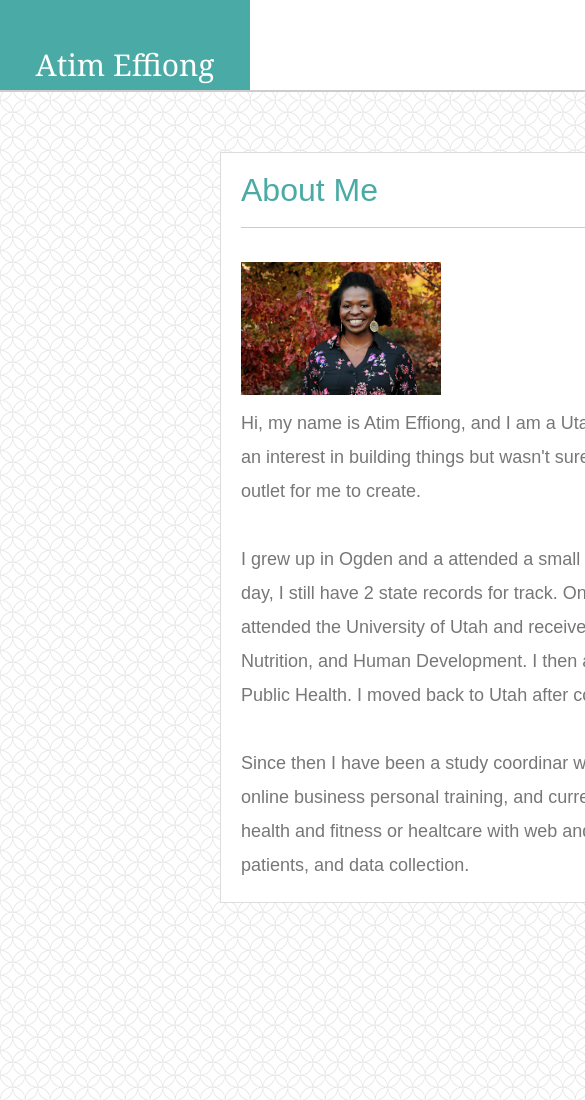
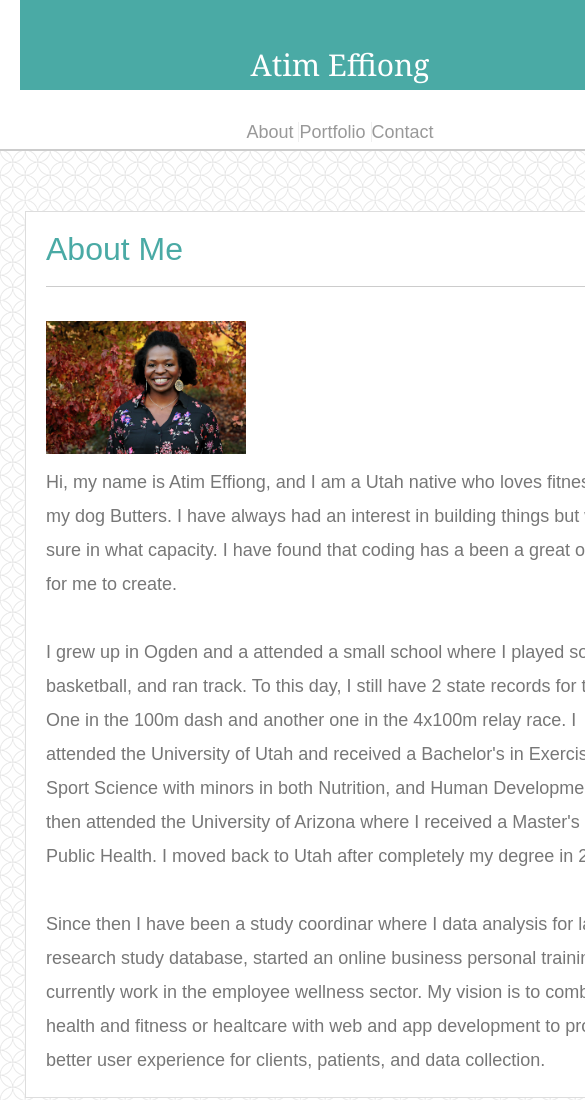
Before and after one commit to aeffiong/responsive-portfolio, a plain HTML site: page index.html in a window 390 px wide. Shown: the top 1100 px of the page, 585 px wide, since content can reach past the window. Drawn offline with Linux system fonts and the light colour scheme; a script that the page names is missing.

Commit message:
worked on media queries

```diff
--- a/assests/css/style.css
+++ b/assests/css/style.css
@@ -11,7 +11,7 @@ body {
     font-size: 18px;
     line-height: 34px;
     font-family: 'Arial', 'Helvetica Neue', Helvetica, sans-serif;
-    min-width: 960px;
+    /* max-width: 960px; */
     width: 100%;
     height: 100%;
 }
@@ -55,6 +55,7 @@ body {
     /* position: fixed; */
     top: 0px;
     width: 100%;
+
 
 }
 
@@ -214,41 +215,102 @@ input[type=submit] {
 }
 
 @media screen and (max-width: 980px) {
+    body {
+        width: 100%;
+    }
+
+    #header, #footer {
+        width: 100%;
+        min-width: 1000px;
+      }
+    /* I would figure out how to get the header to stay static and not cut off as it gets smaller */
+    #header {
+        position: static;
+    }
+
+    #content {
+        clear: both;
+        width: 100%;
+        margin-right: 0px;
+    }
+    #wrapper {
+        /* Box-model */
+        width: 100%;
+        padding: 20px;
+        margin-left: -195px;
+
+      }
 
   }
 
   @media screen and (max-width: 768px) {
 
 
-    #wrapper {
-      /* Box-model */
-      width: 100%;
-      padding: 20px;
+    body {
+        width: 100%;
+    }
+
+    #header, #footer {
+        width: 100%;
+        min-width: 1000px;
+      }
+    /* I would figure out how to get the header to stay static and not cut off as it gets smaller */
+    #header {
+        position: static;
     }
 
     #content {
-      width: 100%;
+        clear: both;
+        width: 100%;
+        margin-right: 0px;
     }
+    #wrapper {
+        /* Box-model */
+        width: 100%;
+        padding: 20px;
+        margin-left: -195px;
+
+      }
+
 
   }
 
   @media screen and (max-width: 640px) {
     body {
-      background-color: #333;
+        width: 100%;
     }
 
-    .wrapper {
-      /* Box-model */
-      width: 100%;
-      padding: 20px;
+    #header, #footer {
+        width: 100%;
+        min-width: 1000px;
+      }
+    /* I would figure out how to get the header to stay static and not cut off as it gets smaller */
+    #header {
+        position: static;
+        max-width: 640px;
+        text-align: center;
     }
 
-    #main-content,
-    #sidebar {
-      width: 100%;
+    nav, #logo {
+        float: left;
+        min-width: 640px;
     }
 
-    #sidebar {
-      margin-top: 40px;
+    #content {
+        clear: both;
+        width: 100%;
+        min-width: 640px;
+        margin-right: 0px;
     }
+    #wrapper {
+        /* Box-model */
+        width: 100%;
+        padding: 20px;
+        margin-left: -195px;
+
+      }
   }
+
+  /* I would then figure out how to keep the header statuc and not cut off as each media query was hit
+  I would then work to fix the footer so that it stays at the bottom on the portfolio page.
+  Additionally, I would work to get the main content section to fit completely in the screen */
```
